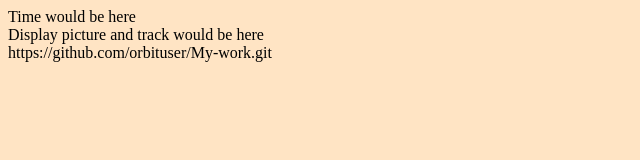
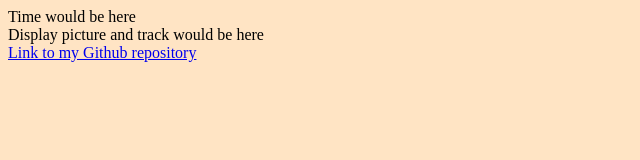
Before and after one commit to orbituser/My-work, a plain HTML site: page index.html in a window 1280 px wide. Shown: the whole page, without its empty margins (0-640 px from the left). Drawn offline with Linux system fonts and the light colour scheme.

Commit message:
Update index.html

```diff
--- a/index.html
+++ b/index.html
@@ -9,6 +9,6 @@
 <body>
     <header>Time would be here</header>
     <main>Display picture and track would be here</main>
-    <footer>https://github.com/orbituser/My-work.git</footer>
+    <footer><a href="https://github.com/orbituser/My-work.git" target = "_blank">Link to my Github repository</a></footer>
 </body>
 </html>
```
